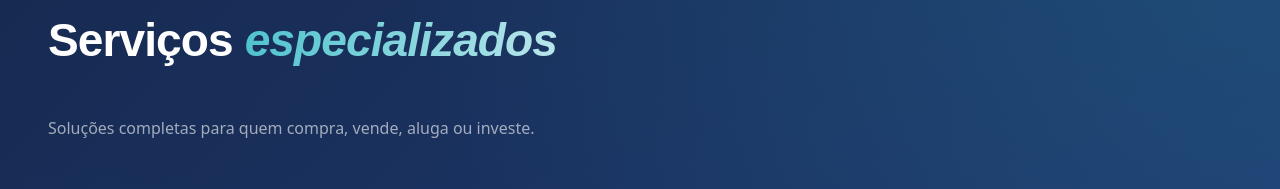
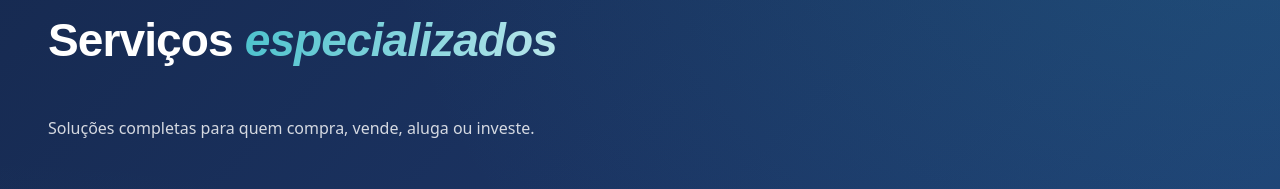
Before and after one commit to AndreluisdotTI/web-opener-buddy, a React (Vite) app: page / in a window 1280 px wide. Shown: the part 3886-4075 px from the top of the page. Built offline with nearby package versions, Linux system fonts and the light colour scheme.

Commit message:
Changes
Co-authored-by: AndreluisdotTI <171448302+AndreluisdotTI@users.noreply.github.com>

```diff
--- a/src/pages/Index.tsx
+++ b/src/pages/Index.tsx
@@ -449,7 +449,7 @@ function Index() {
         <div className="container">
           <span className="section-tag" style={{ color: "var(--teal-light)" }}>O que oferecemos</span>
           <h2 className="section-title">Serviços <span className="accent">especializados</span></h2>
-          <p className="section-sub" style={{ color: "rgba(255,255,255,.6)" }}>Soluções completas para quem compra, vende, aluga ou investe.</p>
+          <p className="section-sub" style={{ color: "rgba(255,255,255,.82)" }}>Soluções completas para quem compra, vende, aluga ou investe.</p>
           <div className="servicos-grid" style={{ marginTop: 50 }}>
             {[
               { t: "Compra e Venda", d: "Mediação completa do processo com avaliação de mercado, divulgação estratégica e suporte jurídico em toda a documentação.", p: <><path d="M3 11l9-8 9 8v10a2 2 0 0 1-2 2h-4v-7h-6v7H5a2 2 0 0 1-2-2V11z"/></> },
```
